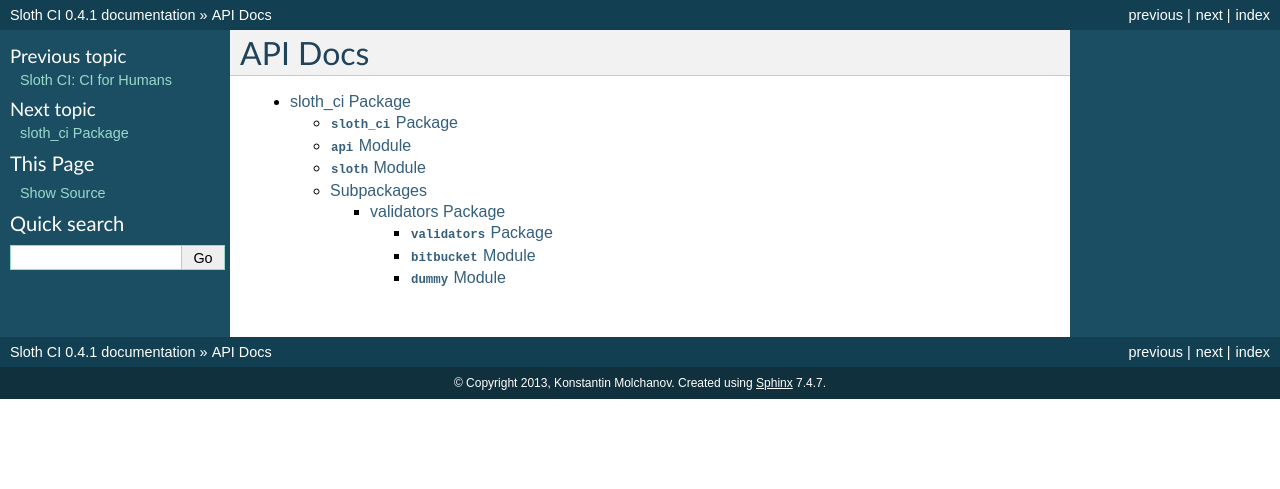
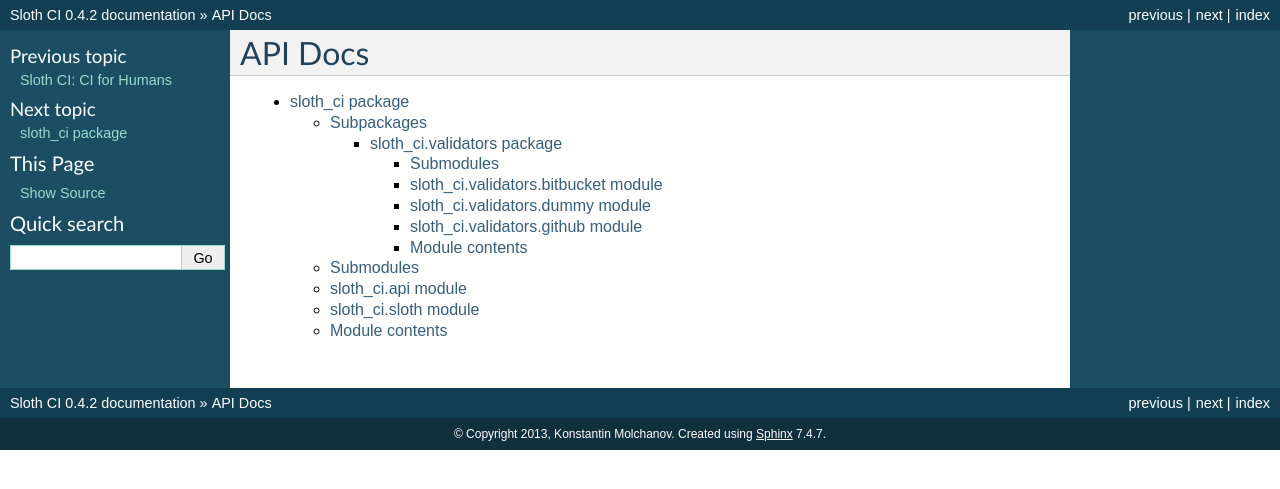
Before and after one commit to sloth-ci/sloth-ci, a Sphinx documentation site: the page built from docs/apidocs/index.rst, in a window 1280 px wide. Shown: the top 489 px of the page. Built offline with Sphinx 7.4.7, drawn with Linux system fonts in a browser that asks for light colours.

```diff
--- a/docs/apidocs/index.rst
+++ b/docs/apidocs/index.rst
@@ -1,6 +1,5 @@
-********
 API Docs
-********
+========
 
 .. toctree::
    :maxdepth: 4
--- a/docs/conf.py
+++ b/docs/conf.py
@@ -231,7 +231,7 @@ man_pages = [
 #  dir menu entry, description, category)
 texinfo_documents = [
   ('index', 'SlothCI', 'Sloth CI Documentation',
-   'Konstantin Molchanov', 'SlothCI', 'One line description of project.',
+   'Konstantin Molchanov', 'SlothCI', 'CI for Humans.',
    'Miscellaneous'),
 ]
 
--- a/sloth_ci/__init__.py
+++ b/sloth_ci/__init__.py
@@ -5,11 +5,11 @@ Sloth CI
 
 **Sloth CI** is a lightweight CI script.
 
-The repo is at `bitbucket.org/moigagoo/configs <https://bitbucket.org/moigagoo/configs>`_.
+The repo is at `bitbucket.org/moigagoo/sloth-ci <https://bitbucket.org/moigagoo/sloth-ci>`_.
 """
 
 __title__ = 'sloth-ci'
-__version__ = '0.4.1'
+__version__ = '0.4.2'
 __author__ = 'Konstantin Molchanov'
 __license__ = 'MIT'
 
```
Also changed, not shown: docs/apidocs/sloth_ci.rst (+29 -25 lines), docs/apidocs/sloth_ci.validators.rst (+25 -13 lines), 1 other file.
